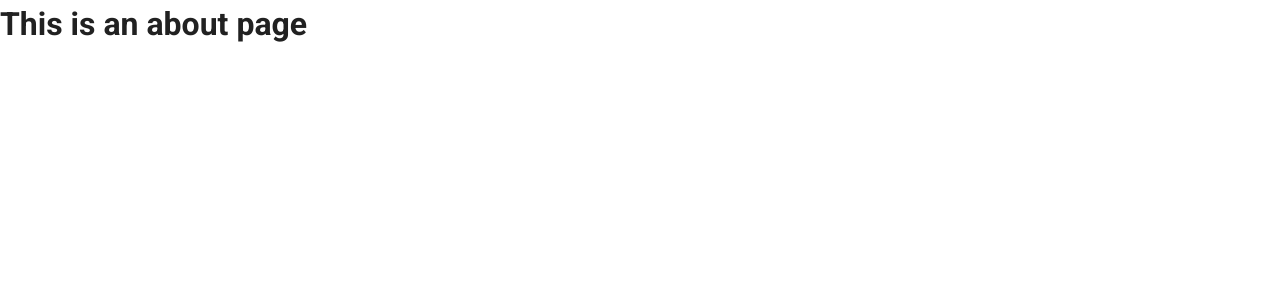
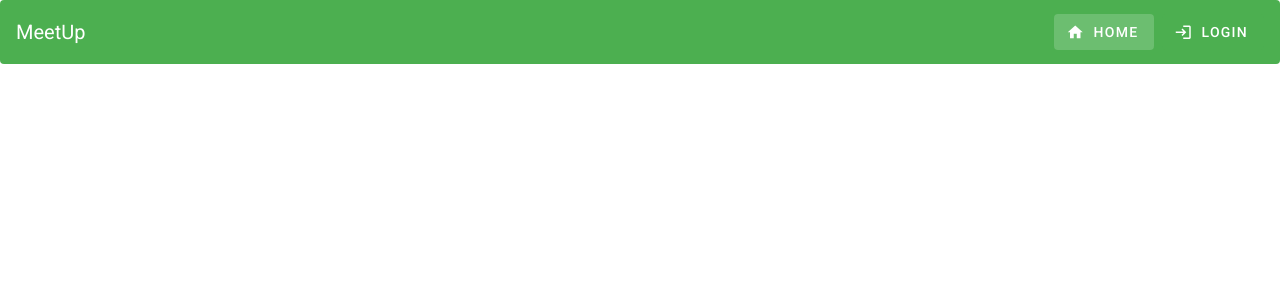
Before and after one commit to Gilchrist32/vue-login, a Vue app: page / in a window 1280 px wide. Shown: the top 300 px of the page. Built offline with nearby package versions, Linux system fonts and the light colour scheme.

Commit message:
Added App bar

```diff
--- a/src/views/Welcome.vue
+++ b/src/views/Welcome.vue
@@ -1,5 +1,49 @@
 <template>
-  <div class="about">
-    <h1>This is an about page</h1>
+  <div :class="mode ? 'welcome': 'darkness'">
+    <v-card>
+      <v-app-bar
+       absolute
+      :color="mode ? ' success white--text' : ''"
+      elevate-on-scroll
+      :dark="mode ? false : true"
+      >
+      <v-toolbar-title>
+        MeetUp
+      </v-toolbar-title>
+
+      <v-spacer></v-spacer>
+
+      <v-tooltip bottom>
+        <template v-slot:activator="{ on }">
+          <v-btn class="white--text mr-2"
+          depressed
+          :color="mode ? 'success white--text' : ''"
+          v-on="on"
+          to="/">
+          <v-icon left class="white--text">mdi-home</v-icon>
+          Home
+          </v-btn>
+          </template>
+      </v-tooltip>
+
+          <v-btn
+          class="white--text"
+          depressed
+          :color="mode ? 'success white--text' : ''"
+          to="/login">
+          <v-icon left>mdi-login</v-icon>
+          Login
+          </v-btn>
+      </v-app-bar>
+    </v-card>
   </div>
 </template>
+<script>
+import { mapState } from 'vuex'
+export default {
+
+  computed: {
+        ...mapState(['mode'])
+    },
+}
+</script>
```
